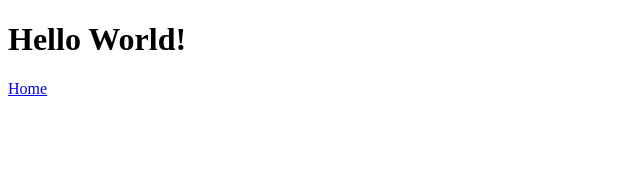
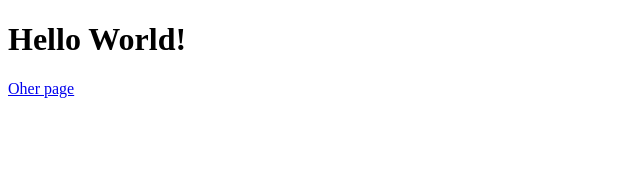
Before and after one commit to GabrielFS13/teste-nextJS, a Next.js app: page / in a window 1280 px wide. Shown: the top 170 px of the page, without its empty margins (0-640 px from the left). Built offline with nearby package versions, Linux system fonts and the light colour scheme.

Commit message:
Alteração do link

```diff
--- a/pages/Other.js
+++ b/pages/Other.js
@@ -4,7 +4,9 @@ export default function Other(){
     return(
         <div>
             <h2>Other Page</h2>
-            <Link href="/">Back to Home Page</Link>
+            <Link href="/">
+                <a>Back to home page</a>
+            </Link>
         </div>
     )
 }
--- a/pages/index.js
+++ b/pages/index.js
@@ -6,7 +6,9 @@ class Index extends React.Component {
         return(
             <div>
                 <h1>Hello World!</h1>
-                <Link href='/Other'>Home</Link>
+                <Link href='/Other'>
+                    <a>Oher page</a>
+                </Link>
             </div>
         )
     }
```
